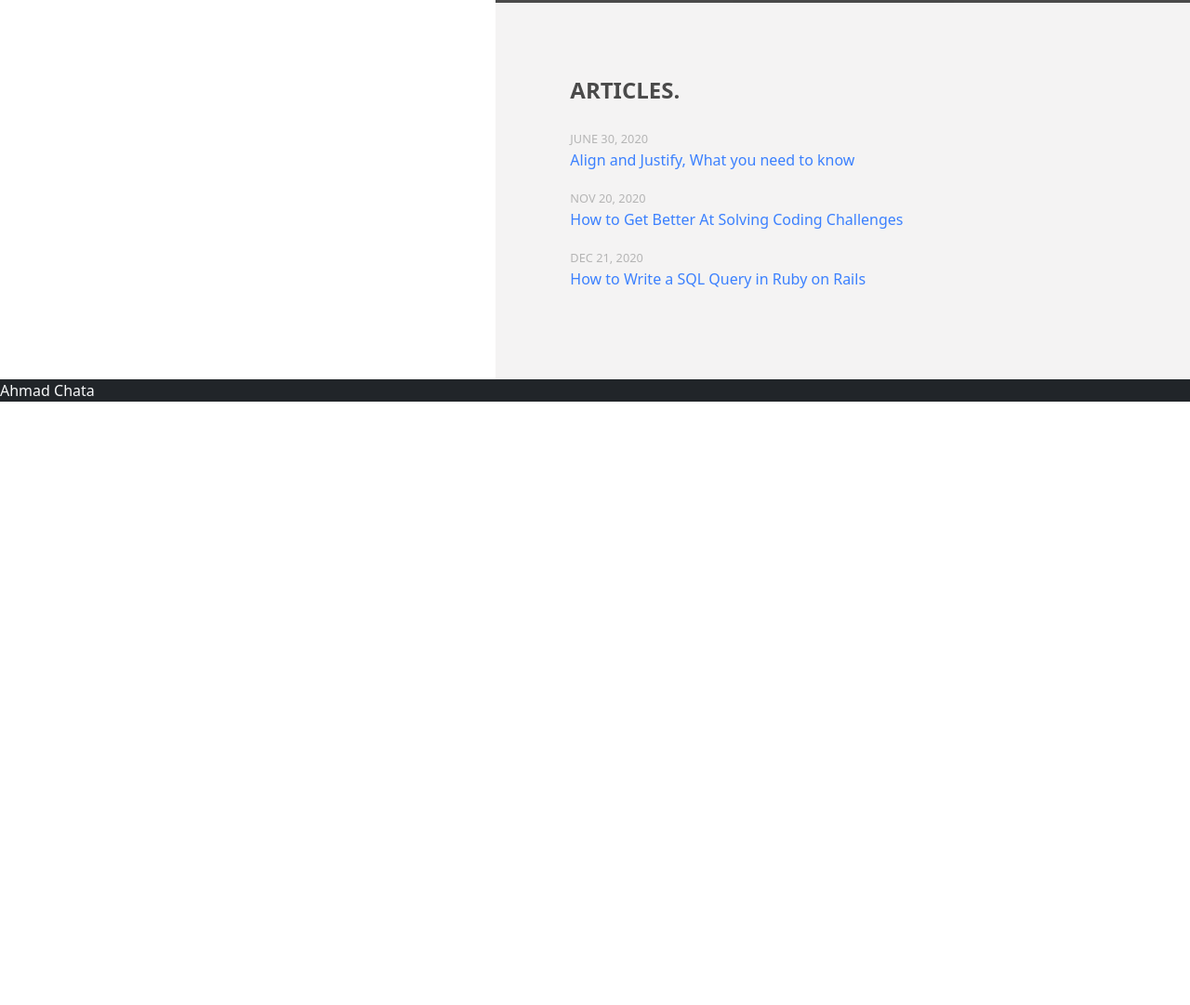
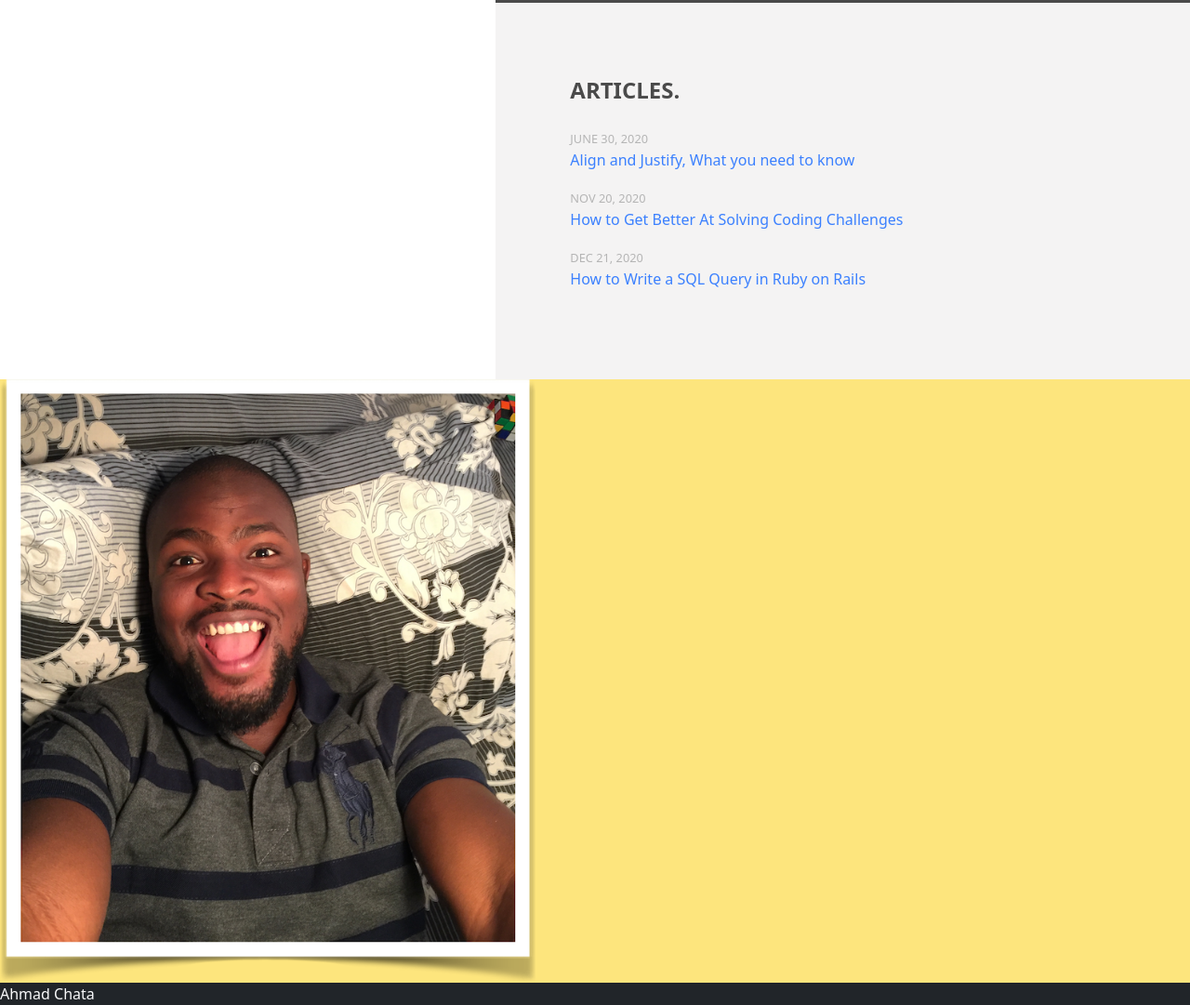
Before and after one commit to ahmadchata/portfolio, a plain HTML site: page index.html in a window 1280 px wide. Shown: the part 2132-3213 px from the top of the page at 93% size. Before the commit the page ends 2564 px from the top, so only its background shows below. Drawn offline with nearby package versions, Linux system fonts and the light colour scheme.

Commit message:
Add about section

```diff
--- a/css/style.css
+++ b/css/style.css
@@ -3,7 +3,7 @@ body {
 }
 
 .banner {
-  background: #FDE57D;
+  background: #fde57d;
 }
 
 /*.typing {
--- a/index.html
+++ b/index.html
@@ -45,6 +45,7 @@
     </div>
   </main>
   <footer class="bg-dark">
+    <div class="banner"><img src="assets/me.png" class="img-fluid projects" alt="project one"></div>
     <div><span class="text-light">Ahmad Chata</span></div>
   </footer>
 </body>
```
Also changed, not shown: assets/me.png (added).
